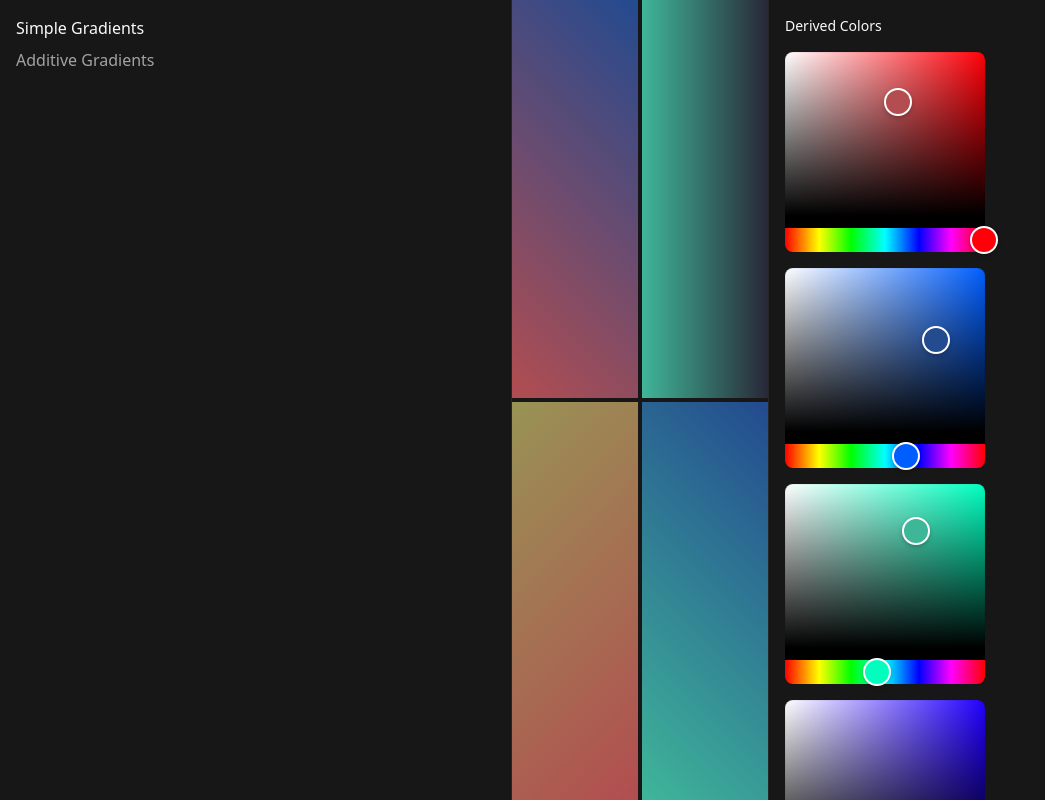
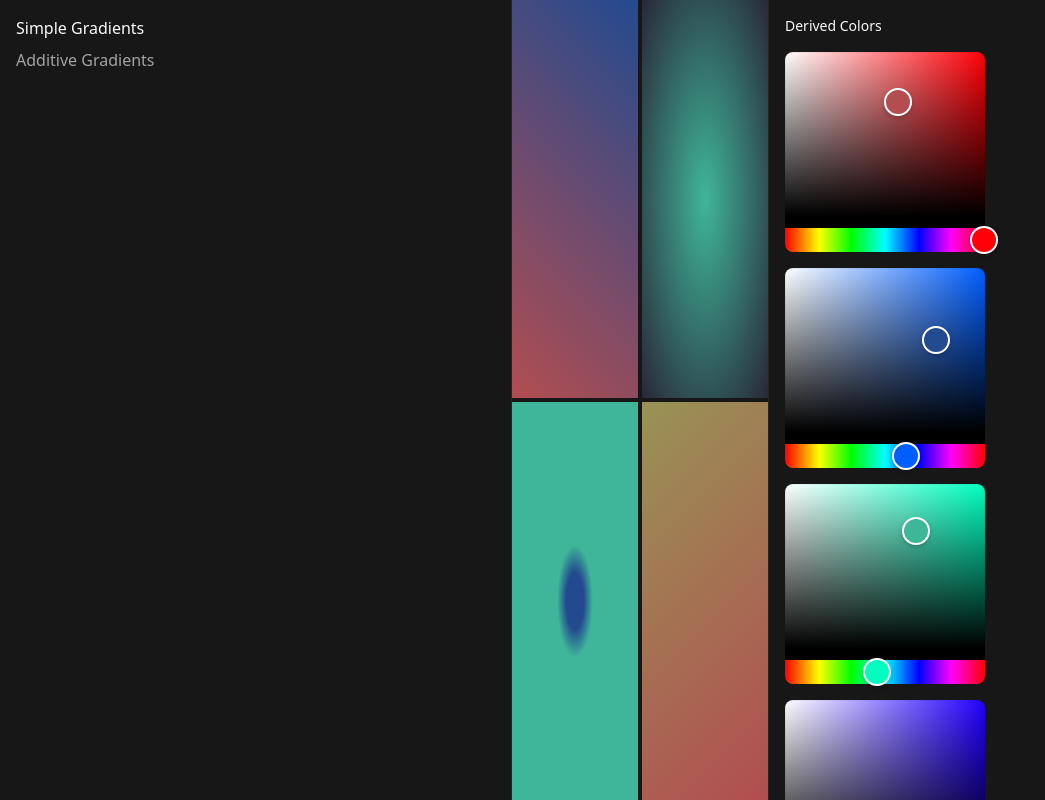
Before and after one commit to schickling/colorrado, a Next.js app: page /simple in a window 1280 px wide. Shown: the whole page, without its empty margins (0-1045 px from the left). Built offline with nearby package versions, Linux system fonts and the light colour scheme.

Commit message:
feat: radial gradients

```diff
--- a/src/pages/additive.tsx
+++ b/src/pages/additive.tsx
@@ -9,7 +9,7 @@ const Page: React.FC = () => {
   const { colors } = useAppState()
 
   const variants = useMemo(() => {
-    const variant1: AdditiveGradientVariant = {
+    const v1: AdditiveGradientVariant = {
       type: 'additive-gradient',
       gradients: [
         {
@@ -48,7 +48,39 @@ const Page: React.FC = () => {
       ],
     }
 
-    return [variant1]
+    const v2: AdditiveGradientVariant = {
+      type: 'additive-gradient',
+      gradients: [
+        {
+          type: 'radial',
+          stops: [
+            { color: { type: 'rgba', value: [...colors[0].value, 1] } },
+            { color: { type: 'rgba', value: [...colors[0].value, 0] } },
+          ],
+          hint: 100,
+        },
+        {
+          type: 'linear',
+          angle: 217,
+          stops: [
+            { color: { type: 'rgba', value: [...colors[5].value, 1] } },
+            { color: { type: 'rgba', value: [...colors[5].value, 0] } },
+          ],
+          hint: 100,
+        },
+        {
+          type: 'linear',
+          angle: 127,
+          stops: [
+            { color: { type: 'rgba', value: [...colors[2].value, 1] } },
+            { color: { type: 'rgba', value: [...colors[2].value, 0] } },
+          ],
+          hint: 100,
+        },
+      ],
+    }
+
+    return [v1, v2]
   }, [colors])
 
   return (
--- a/src/pages/simple.tsx
+++ b/src/pages/simple.tsx
@@ -8,7 +8,7 @@ import { SimpleGradientVariant } from 'src/types'
 export default function Index() {
   const { colors } = useAppState()
   const variants = useMemo(() => {
-    const variant1: SimpleGradientVariant = {
+    const v1: SimpleGradientVariant = {
       type: 'simple-gradient',
       gradient: {
         type: 'linear',
@@ -16,15 +16,24 @@ export default function Index() {
         stops: [{ color: colors[0] }, { color: colors[1] }],
       },
     }
-    const variant2: SimpleGradientVariant = {
+    const v2: SimpleGradientVariant = {
       type: 'simple-gradient',
       gradient: {
-        type: 'linear',
-        angle: 90,
+        type: 'radial',
         stops: [{ color: colors[2] }, { color: colors[3] }],
       },
     }
-    const variant3: SimpleGradientVariant = {
+    const v3: SimpleGradientVariant = {
+      type: 'simple-gradient',
+      gradient: {
+        type: 'radial',
+        stops: [
+          { color: colors[6], pos: 10 },
+          { color: colors[7], pos: 20 },
+        ],
+      },
+    }
+    const v4: SimpleGradientVariant = {
       type: 'simple-gradient',
       gradient: {
         type: 'linear',
@@ -32,16 +41,8 @@ export default function Index() {
         stops: [{ color: colors[4] }, { color: colors[5] }],
       },
     }
-    const variant4: SimpleGradientVariant = {
-      type: 'simple-gradient',
-      gradient: {
-        type: 'linear',
-        angle: 225,
-        stops: [{ color: colors[6] }, { color: colors[7] }],
-      },
-    }
 
-    return [variant1, variant2, variant3, variant4]
+    return [v1, v2, v3, v4]
   }, [colors])
 
   return (
--- a/src/utils/gradient.ts
+++ b/src/utils/gradient.ts
@@ -1,13 +1,20 @@
-import { Gradient } from 'src/types'
+import { Gradient } from '~/types'
 import { rgb } from './color'
 
 export function simpleGradientToCSS(gradient: Gradient): string {
   if (gradient.type === 'linear') {
     const angle = `${gradient.angle}deg`
-    const stops = gradient.stops.map((s) => `${rgb(s.color)}`).join(', ')
+    const stops = gradient.stops.map((s) => `${rgb(s.color)} ${s.pos ? `${s.pos}%` : ''}`).join(', ')
     const colorHint = gradient.hint ? `${gradient.hint}%` : ''
 
     return `linear-gradient(${angle}, ${stops} ${colorHint})`
+  }
+
+  if (gradient.type === 'radial') {
+    const stops = gradient.stops.map((s) => `${rgb(s.color)} ${s.pos ? `${s.pos}%` : ''}`).join(', ')
+    const colorHint = gradient.hint ? `${gradient.hint}%` : ''
+
+    return `radial-gradient(${stops} ${colorHint})`
   }
 
   return ''
```
Also changed, not shown: src/types.ts (+5 -3 lines).
